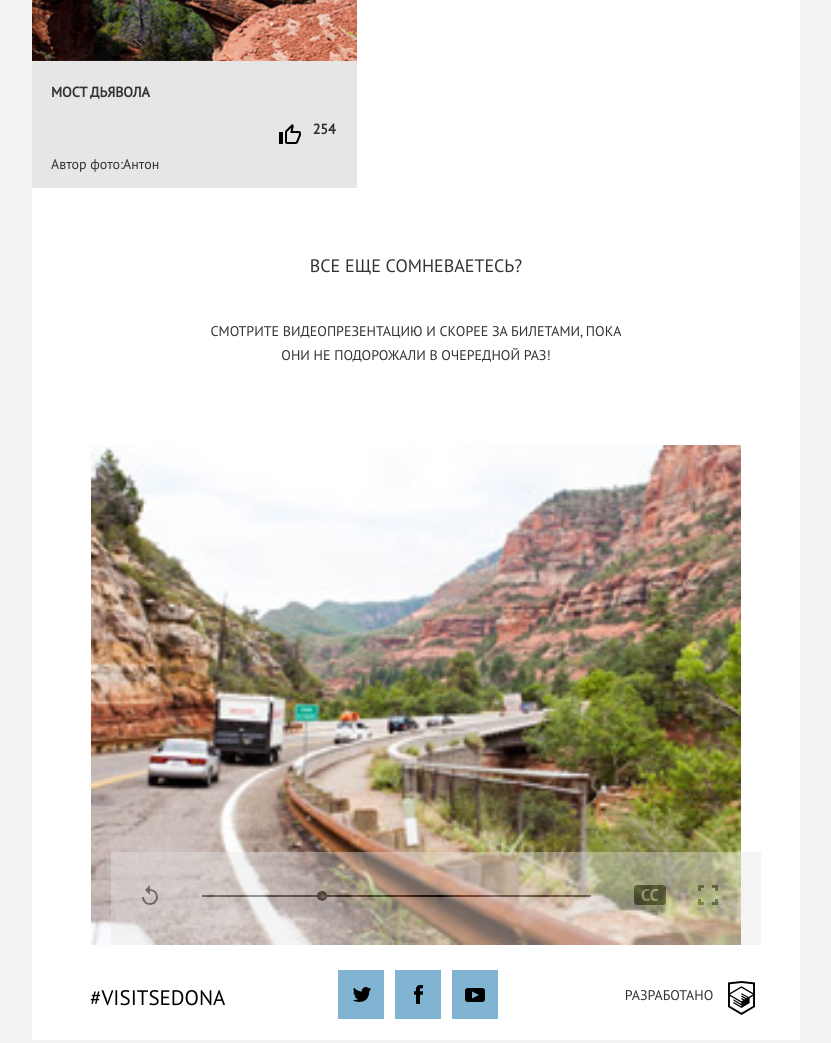
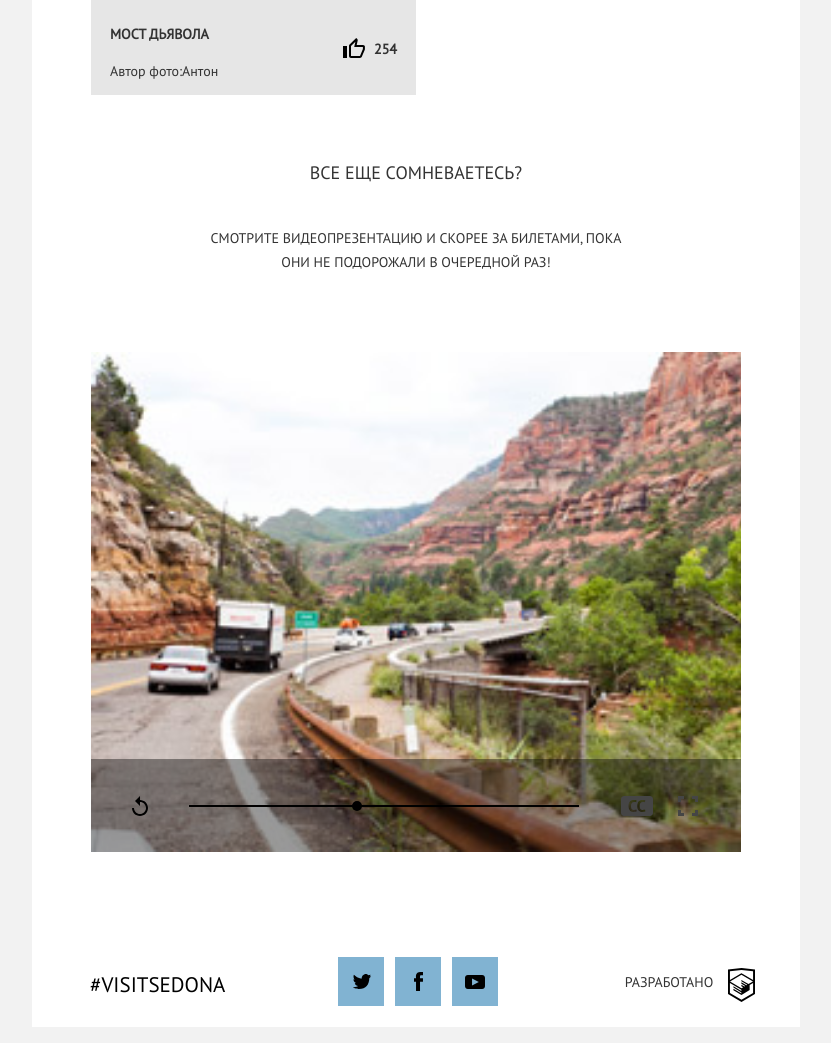
Before and after one commit to lulumalorum/164074-sedona-1, a website: page photo.html in a window 1280 px wide. Shown: the part 1627-2670 px from the top of the page, without its empty margins (224-1055 px from the left). Drawn offline with nearby package versions, Linux system fonts and the light colour scheme; files that its build step writes are made by us from their sources.

Commit message:
photo.index

```diff
--- a/photo.html
+++ b/photo.html
@@ -45,63 +45,73 @@
         <p class="page-welcomemessage__text">Не можете решиться на путешествие из-за курса? Фотографии помогут вам забыть о политике и экономике.</p>
       </div>
       <div class="page-photoblock">
+        <div class="page-photoblock__center">
           <div class="page-photoblock__item page-photoblock__item--big">
             <img class="page-photoblock__img--big" src="img/photo-1-mobile@1x.jpg">
             <div class="page-photoblock__wrapper">
+              <div class="page-photoblock__authorship">
                 <div class="page-photoblock__title">
                   Неродные просторы
                 </div>
                 <div class="page-photoblock__author">
                   Автор фото:Борис
                 </div>
+              </div>
               <div class="page-likes">
                 <a class="page-likes__thumb" href="#"><span>Палец вверх</span></a>
-                <span class="page-likes_number">254</span>
+                <span class="page-likes__number">254</span>
               </div>
             </div>
           </div>
           <div class="page-photoblock__item">
             <img class="page-photoblock__img" src="img/photo-2-mobile@1x.jpg">
             <div class="page-photoblock__wrapper">
+              <div class="page-photoblock__authorship">
                 <div class="page-photoblock__title">
                   Местная растительность
                 </div>
                 <div class="page-photoblock__author">
                   Автор фото:Сергей
                 </div>
+              </div>
               <div class="page-likes">
                 <a class="page-likes__thumb" href="#"><span>Палец вверх</span></a>
-                <span class="page-likes_number">254</span>
+                <span class="page-likes__number">254</span>
               </div>
             </div>
           </div>
           <div class="page-photoblock__item">
             <img class="page-photoblock__img" src="img/photo-3-mobile@1x.jpg">
             <div class="page-photoblock__wrapper">
+              <div class="page-photoblock__authorship">
                 <div class="page-photoblock__title">
                   Дорога на север
                 </div>
                 <div class="page-photoblock__author">
                   Автор фото:Петр
                 </div>
+              </div>
               <div class="page-likes">
                 <a class="page-likes__thumb" href="#"><span>Палец вверх</span></a>
-                <span class="page-likes_number">254</span>
+                <span class="page-likes__number">254</span>
               </div>
             </div>
           </div>
           <div class="page-photoblock__item ">
             <img class="page-photoblock__img" src="img/photo-4-mobile@1x.jpg">
             <div class="page-photoblock__wrapper">
+              <div class="page-photoblock__authorship">
                 <div class="page-photoblock__title">
                   Мост дьявола
                 </div>
                 <div class="page-photoblock__author">
                   Автор фото:Антон
                 </div>
+              </div>
               <div class="page-likes">
                 <a class="page-likes__thumb" href="#"><span>Палец вверх</span></a>
-                <span class="page-likes_number">254</span>
+                <span class="page-likes__number">254</span>
+              </div>
             </div>
           </div>
         </div>
@@ -120,17 +130,22 @@
             <div class="page-video__reload">
 
             </div>
+            <div class="page-video__scroll">
               <div class="page-video__timeline">
 
               </div>
               <div class="page-video__cursor">
 
               </div>
+            </div>
+
+            <div class="page-video__buttons">
               <div class="page-video__subtitles">
 
               </div>
               <div class="page-video__fullscreen">
 
+              </div>
             </div>
           </div>
         </div>
--- a/sass/page-likes.scss
+++ b/sass/page-likes.scss
@@ -1,6 +1,7 @@
 @media (min-width: 320px) {
   .page-likes {
-    margin-left: 19px;
+    display: flex;
+
     font-weight: bold;
     a {
       text-decoration: none;
@@ -8,33 +9,41 @@
     }
   }
   .page-likes__thumb {
-    display: inline-block;
     font-size: 0;
-    min-height: 30px;
-    min-width: 30px;
+    min-height: 20px;
+    width: 22px;
     background-repeat: no-repeat;
     background-image: url(../img/icon-like.svg);
+    }
+    .page-likes__number{
+      margin-left: 5%;
+      margin-top: 1%;
     }
 }
 @media (min-width: 768px) {
   .page-likes {
+    margin: 0;
 
-    margin-left: 76%;
+    width: 19%;
     font-weight: bold;
-    order: 2;
-
+    justify-content: flex-end;
     a {
       text-decoration: none;
       color: $black;
     }
   }
   .page-likes__thumb {
-    display: inline-block;
+    margin-right: 10%;
     font-size: 0;
-    min-height: 30px;
-    min-width: 30px;
+    min-height: 20px;
+    min-width: 22px;
     background-repeat: no-repeat;
     background-image: url(../img/icon-like.svg);
 
   }
+  .page-likes__number{
+    margin-right: 30%;
+    margin-top: 3%;
+
+  }
 }
--- a/sass/page-photoblock.scss
+++ b/sass/page-photoblock.scss
@@ -1,55 +1,52 @@
 @media (min-width: 320px) {
-  .page-photoblock__item {
+  .page-photoblock{
     @include container(320px);
+      }
+  .page-photoblock__item{
     padding-top: 22px;
   }
+  .page-photoblock__center {
+    display: flex;
+    flex-wrap: wrap;
+    width: 88%;
+    margin: auto;
+  }
   .page-photoblock__img {
-    display: block;
     min-height: 283px;
     background-repeat: no-repeat;
   }
   .page-photoblock__title {
     padding-top: 21px;
-    margin-left: 19px;
     text-transform: uppercase;
     font-weight: bold;
     margin-bottom: 16px;
   }
   .page-photoblock__author {
-    margin-left: 19px;
     margin-bottom: 13px;
   }
+  .page-photoblock__wrapper {
+    display: flex;
+    flex-direction: column;
   }
   @media (min-width: 768px) {
     .page-photoblock {
       @include container(768px);
       padding-top: 22px;
-    display: flex;
-    flex-wrap: wrap;
-
     }
-  .page-photoblock__container{
+    .page-photoblock__container {
       width: 650px;
       margin: auto;
     }
     .page-photoblock__item {
-    width: 42.3%;
+      width: 50%;
       padding-top: 0;
       background-color: $darkgray;
       margin: 0;
-
     }
     .page-photoblock__item--big {
-    width: 84.7%;
+      width: 100%;
       padding-top: 0;
       background-color: $darkgray;
-  }
-
-  .page-photoblock__item:nth-child(2n+1) {
-    margin-left: 0;
-  }
-  .page-photoblock__item:nth-child(1) {
-
     }
     .page-photoblock__img--big {
       min-width: 650px;
@@ -66,14 +63,25 @@
       padding-top: 21px;
       text-transform: uppercase;
       font-weight: bold;
-    order: 1;
     }
     .page-photoblock__author {
-    order: 3;
       margin-bottom: 13px;
     }
-  .page-photoblock__wrapper{
+    .page-photoblock__wrapper {
       display: flex;
-    flex-direction: column;
+      flex-wrap: wrap;
+      align-items: center;
+      flex-direction: row;
+    }
+    .page-photoblock__center {
+      display: flex;
+      flex-wrap: wrap;
+      width: 84.63%;
+      margin: auto;
+    }
+    .page-photoblock__authorship {
+      width: 75%;
+      margin-left: 19px;
     }
   }
+}
--- a/sass/page-video.scss
+++ b/sass/page-video.scss
@@ -4,6 +4,7 @@
     padding-top: 65px;
     text-align: center;
     text-transform: uppercase;
+    padding-bottom: 80px;
   }
   .page-video__title {
     width: 265px;
@@ -18,66 +19,89 @@
     font-size: 14px;
     line-height: 24px;
   }
-  .page-video__videoplayer{
+  .page-video__videoplayer {
     margin-top: 43px;
-   min-height: 266px;
-   max-width: 320px;
-   background-image: url(../img/video-mobile@1x.jpg);
-   background-repeat: no-repeat;
-   background-size: cover;
+    min-height: 266px;
+    max-width: 320px;
+    background-image: url("../img/video-mobile@1x.jpg");
+    background-repeat: no-repeat;
+    background-size: cover;
   }
-  .page-video__nav{
+  .page-video__nav {
     position: absolute;
+    display: flex;
+    flex-wrap: wrap;
     bottom: 0;
     min-height: 45px;
-    width: 280px;
-    left:20px;
-    background-color:$darkgray;
-    opacity: 0.6;
+    width: 90%;
+    left:5%;
+    bottom: 5.9%;
+    z-index: 1;
+    margin: auto;
+    background-color: rgba(0, 0, 0, 0.4);
   }
-  .page-video__reload{
+  .page-video__scroll {
+    position: relative;
+    width: 100%;
+    min-height: 46px;
+    order: -1;
+    display: flex;
+    flex-wrap: wrap;
+    justify-content: center;
+    align-items: center;
+  }
+  .page-video__buttons {
+    background-color: $gray;
+    display: flex;
+    width: 75%;
+    justify-content: flex-end;
+    align-items: center;
+  }
+
+  .page-video__reload {
+    width: 25%;
+    background-color: $gray;
     min-width: 25px;
-    min-height: 25px;
-    position: absolute;
-    background-image: url(../img/icon-video-replay.svg);
+    min-height: 45px;
+    background-image: url("../img/icon-video-replay.svg");
     background-repeat: no-repeat;
-    top:33px;
-    left:31px;
-    }
-  .page-video__timeline{
-    position: absolute;
-    width: 237px;
-    max-height: 43px;
-    border: 1px solid $black;
-    left:20px;
-    top:22px;
+    background-position: center;
+    top: 33px;
+    left: 31px;
   }
-  .page-video__cursor{
+  .page-video__timeline {
+    width: 80%;
+    border: none;
+    border-bottom: 1px solid $black;
+    left: 20px;
+    top: 22px;
+  }
+  .page-video__cursor {
     position: absolute;
     width: 10px;
     height: 10px;
     background-color: $black;
     border-radius: 5px;
-    left:58px;
-    top:18px;
+    left: 42%;
+      top: 39%;
   }
-  .page-video__subtitles{
-    position: absolute;
-    width:33px;
+  .page-video__subtitles {
+    width: 33px;
     min-height: 20px;
-    background-image: url(../img/icon-video-subtitles.svg);
+    margin-right: 14%;
+    background-image: url("../img/icon-video-subtitles.svg");
     background-repeat: no-repeat;
-    left:523px;
-    top:33px;
+    left: 523px;
+    top: 33px;
   }
-  .page-video__fullscreen{
-    position: absolute;
-    width:22px;
+  .page-video__fullscreen {
+    margin-right: 12%;
+    width: 22px;
     min-height: 20px;
-    background-image: url(../img/icon-video-fullscreen.svg);
+    background-image: url("../img/icon-video-fullscreen.svg");
     background-repeat: no-repeat;
-    left:587px;
-    top:33px;
+    left: 587px;
+    top: 33px;
   }
 }
 @media (min-width: 768px) {
@@ -100,67 +124,79 @@
     font-size: 14px;
     line-height: 24px;
   }
-  .page-video__videoplayer{
+  .page-video__videoplayer {
     position: relative;
-    margin: auto;
-    margin-top: 78px;
+    margin: 78px auto auto;
     min-height: 500px;
     max-width: 650px;
-    background-image: url(../img/video-mobile@1x.jpg);
+    background-image: url("../img/video-mobile@1x.jpg");
     background-repeat: no-repeat;
     background-size: cover;
   }
-  .page-video__nav{
+  .page-video__nav {
+    left: 0;
     position: absolute;
+    display: flex;
+    flex-wrap: wrap;
     bottom: 0;
     min-height: 93px;
     width: 650px;
-    background-color:$darkgray;
-    opacity: 0.4;
+    background-color: rgba(0, 0, 0, 0.4);
   }
-  .page-video__reload{
-    min-width: 25px;
-    min-height: 25px;
-    position: absolute;
-    background-image: url(../img/icon-video-replay.svg);
+  .page-video__reload {
+    width: 15%;
+    min-height: 20px;
+    background: none;
+    background-image: url("../img/icon-video-replay.svg");
     background-repeat: no-repeat;
-    top:33px;
-    left:31px;
+    background-position: center;
+  }
+  .page-video__scroll {
+    position: relative;
+    order: 0;
+    width: 60%;
+    display: flex;
+    flex-wrap: wrap;
+    justify-content: center;
+  }
+  .page-video__timeline {
+    width: 100%;
+    max-height: 50%;
+    border: none;
 
-    }
-  .page-video__timeline{
-    position: absolute;
-    width: 387px;
-    max-height: 43px;
-    border: 1px solid $black;
-    left:91px;
-    top:43px;
+    border-bottom: 2px solid $black;
   }
-  .page-video__cursor{
+  .page-video__cursor {
+    top: 45%;
     position: absolute;
     width: 10px;
     height: 10px;
     background-color: $black;
     border-radius: 5px;
-    left:206px;
-    top:39px;
   }
-  .page-video__subtitles{
-    position: absolute;
-    width:33px;
+  .page-video__buttons {
+    display: flex;
+    width: 25%;
+    justify-content: flex-end;
+    align-items: center;
+    background: none;
+  }
+  .page-video__subtitles {
+    width: 33px;
     min-height: 20px;
-    background-image: url(../img/icon-video-subtitles.svg);
+    margin-right: 15%;
+    background-image: url("../img/icon-video-subtitles.svg");
     background-repeat: no-repeat;
-    left:523px;
-    top:33px;
+    left: 523px;
+    top: 33px;
   }
-  .page-video__fullscreen{
-    position: absolute;
-    width:22px;
+  .page-video__fullscreen {
+    width: 22px;
     min-height: 20px;
-    background-image: url(../img/icon-video-fullscreen.svg);
+    margin-right: 25%;
+    background-image: url("../img/icon-video-fullscreen.svg");
     background-repeat: no-repeat;
-    left:587px;
-    top:33px;
+    left: 587px;
+    top: 33px;
   }
 }
```
Lines whose indentation alone changed are shown as unchanged.
